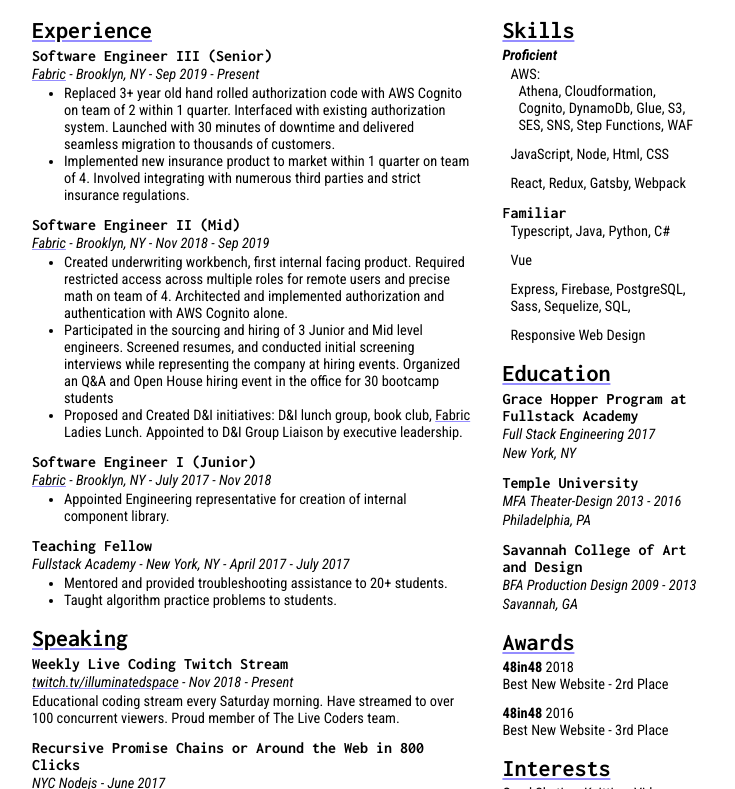
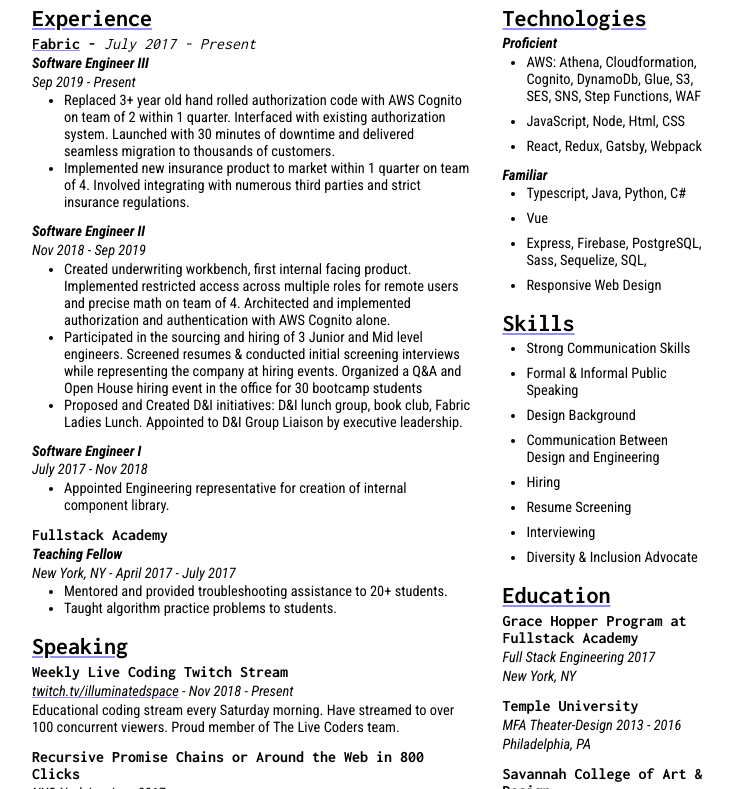
Before and after one commit to illuminatedspace/resumator, a website: page src/index.html in a window 1280 px wide. Shown: the part 147-936 px from the top of the page, without its empty margins (40-775 px from the left). Drawn offline with Linux system fonts and the light colour scheme.

Commit message:
push old resume

```diff
--- a/src/index.html
+++ b/src/index.html
@@ -20,9 +20,6 @@
               LizKristinaPhillips@gmail.com
           </p>
           <p>
-              <a href="https://www.LizKristinaPhillips.com">www.LizKristinaPhillips.com</a>
-          </p>
-          <p>
               <a href="https://github.com/illuminatedspace">github.com/illuminatedspace</a>
           </p>
           <p>
@@ -35,9 +32,10 @@
         <div id="main-bar">
           <div id="experience" class="section">
             <h2>Experience</h2>
+            <h3><a href="https://meetfabric.com">Fabric</a> - <em>July 2017 - Present</em></h3>
             <div class="sub-section">
-              <h3>Software Engineer III (Senior)</h3>
-              <h4><a href="https://meetfabric.com">Fabric</a> - Brooklyn, NY - Sep 2019 - Present</h4>
+              <h4><strong>Software Engineer III</strong></h4>
+              <h4>Sep 2019 - Present</h4>
               <p>
               <ul>
                 <li>Replaced 3+ year old hand rolled authorization code with AWS Cognito on team of 2 within 1 quarter. Interfaced with existing authorization system. Launched with 30 minutes of downtime and delivered seamless migration to thousands of customers.</li>
@@ -47,26 +45,27 @@
             </div>
 
             <div class="sub-section">
-              <h3>Software Engineer II (Mid)</h3>
-              <h4><a href="https://meetfabric.com">Fabric</a> - Brooklyn, NY - Nov 2018 - Sep 2019</h4>
+              <h4><strong>Software Engineer II</strong></h4>
+              <h4>Nov 2018 - Sep 2019</h4>
               <ul>
-                <li>Created underwriting workbench, first internal facing product. Required restricted access across multiple roles for remote users and precise math on team of 4. Architected and implemented authorization and authentication with AWS Cognito alone.</li>
-                <li>Participated in the sourcing and hiring of 3 Junior and Mid level engineers. Screened resumes, and conducted initial screening interviews while representing the company at hiring events. Organized an Q&A and Open House hiring event in the office for 30 bootcamp students</li>
-                <li>Proposed and Created D&I initiatives: D&I lunch group, book club, <a href="https://meetfabric.com">Fabric</a> Ladies Lunch. Appointed to D&I Group Liaison by executive leadership.</li>
+                <li>Created underwriting workbench, first internal facing product. Implemented restricted access across multiple roles for remote users and precise math on team of 4. Architected and implemented authorization and authentication with AWS Cognito alone.</li>
+                <li>Participated in the sourcing and hiring of 3 Junior and Mid level engineers. Screened resumes & conducted initial screening interviews while representing the company at hiring events. Organized a Q&A and Open House hiring event in the office for 30 bootcamp students</li>
+                <li>Proposed and Created D&I initiatives: D&I lunch group, book club, Fabric Ladies Lunch. Appointed to D&I Group Liaison by executive leadership.</li>
               </ul>
             </div>
 
             <div class="sub-section">
-              <h3>Software Engineer I (Junior)</h3>
-              <h4><a href="https://meetfabric.com">Fabric</a> - Brooklyn, NY - July 2017 - Nov 2018</h4>
+              <h4><strong>Software Engineer I</strong></h4>
+              <h4>July 2017 - Nov 2018</h4>
               <ul>
                 <li>Appointed Engineering representative for creation of internal component library.</li>
               </ul>
             </div>
 
             <div class="sub-section">
-              <h3>Teaching Fellow</h3>
-              <h4>Fullstack Academy - New York, NY - April 2017 - July 2017</h4>
+              <h3>Fullstack Academy</h3>
+              <h4><strong>Teaching Fellow</strong></h4>
+              <h4>New York, NY - April 2017 - July 2017</h4>
               <ul>
                 <li>Mentored and provided troubleshooting assistance to 20+ students.</li>
                 <li>Taught algorithm practice problems to students.</li>
@@ -93,40 +92,75 @@
 
         <div id="sidebar">
           <div id="skills" class="section">
-            <h2>Skills</h2>
+            <h2>Technologies</h2>
             <div class="sub-section">
               <h4><strong>Proficient</strong></h4>
-              <div class="sub-section indented">
-                <p>
-                  AWS:
-                </p>
-                <p class="sub-section indented">
-                  Athena, Cloudformation, Cognito, DynamoDb, Glue, S3, SES, SNS,  Step Functions, WAF
-                </p>
-                <p class="sub-section">
+              <div class="indented">
+                <ul>
+                  <li>
+                    AWS: Athena, Cloudformation, Cognito, DynamoDb, Glue, S3, SES, SNS,  Step Functions, WAF
+                  </li>
+
+                  <li>
                     JavaScript, Node, Html, CSS
-                </p>
-                <p class="sub-section">
+                  </li>
+
+                  <li>
                     React, Redux, Gatsby, Webpack
-                </p>
+                  </li>
+                </ul>
               </div>
             </div>
             <div class="sub-section">
-              <h3>Familiar</h3>
-              <div  class="indented">
-                <p class="sub-section">
+              <h4><strong>Familiar</strong></h4>
+              <div class="indented">
+                <ul>
+                  <li>
                     Typescript, Java, Python, C#
-                </p>
-                <p class="sub-section">
+                  </li>
+                  <li>
                     Vue
-                </p>
-                <p class="sub-section">
+                  </li>
+                  <li>
                     Express, Firebase, PostgreSQL, Sass, Sequelize, SQL,
-                </p>
-                <p class="sub-section">
+                  </li>
+                  <li>
                     Responsive Web Design
-                </p>
+                  </li>
+                </ul>
               </div>
+            </div>
+          </div>
+
+          <div id="skills" class="section">
+            <h2>Skills</h2>
+            <div class="indented sub-section">
+              <ul>
+                <li>
+                  Strong Communication Skills
+                </li>
+                <li>
+                  Formal & Informal Public Speaking
+                </li>
+                <li>
+                    Design Background
+                </li>
+                <li>
+                    Communication Between Design and Engineering
+                </li>
+                <li>
+                    Hiring
+                </li>
+                <li>
+                  Resume Screening
+                </li>
+                <li>
+                  Interviewing
+                </li>
+                <li>
+                  Diversity & Inclusion Advocate
+                </li>
+              </ul>
             </div>
           </div>
 
@@ -143,36 +177,12 @@
               <h4>Philadelphia, PA</h4>
             </div>
             <div class="sub-section">
-              <h3>Savannah College of Art and Design</h3>
+              <h3>Savannah College of Art & Design</h3>
               <h4>BFA Production Design 2009 - 2013</h4>
               <h4>Savannah, GA</h4>
             </div>
           </div>
 
-          <div class="section">
-            <h2>Awards</h2>
-            <div class="sub-section">
-              <p>
-                <strong>48in48</strong> 2018
-                <br/>
-                Best New Website - 2rd Place
-              </p>
-            </div>
-            <div class="sub-section">
-              <p>
-                <strong>48in48</strong> 2016
-                <br/>
-                Best New Website - 3rd Place
-              </p>
-            </div>
-          </div>
-
-          <div id="interests" class="section">
-            <h2>Interests</h2>
-            <p>
-              Quad Skating, Knitting, Video Games, Cooking, Hiking
-            </p>
-          </div>
         </div>
       </div>
     </div>
--- a/src/styles.css
+++ b/src/styles.css
@@ -52,6 +52,11 @@
   max-width: 30%;
 }
 
+#skills li {
+  margin-left: 1rem;
+  margin-bottom: 0.5rem;
+}
+
 /*CLASS HELPERS*/
 .section {
   margin-bottom: 1rem;
@@ -90,7 +95,7 @@
 h3 {
   font-size: 1rem;
   font-weight: 600;
-  margin-bottom: 0.15rem;
+  margin-bottom: 0.2rem;
 }
 
 h4 {
```
Also changed, not shown: README.md, src/content.html (line endings or trailing spaces), src/reset.css (line endings or trailing spaces). Lines whose indentation alone changed are shown as unchanged.
